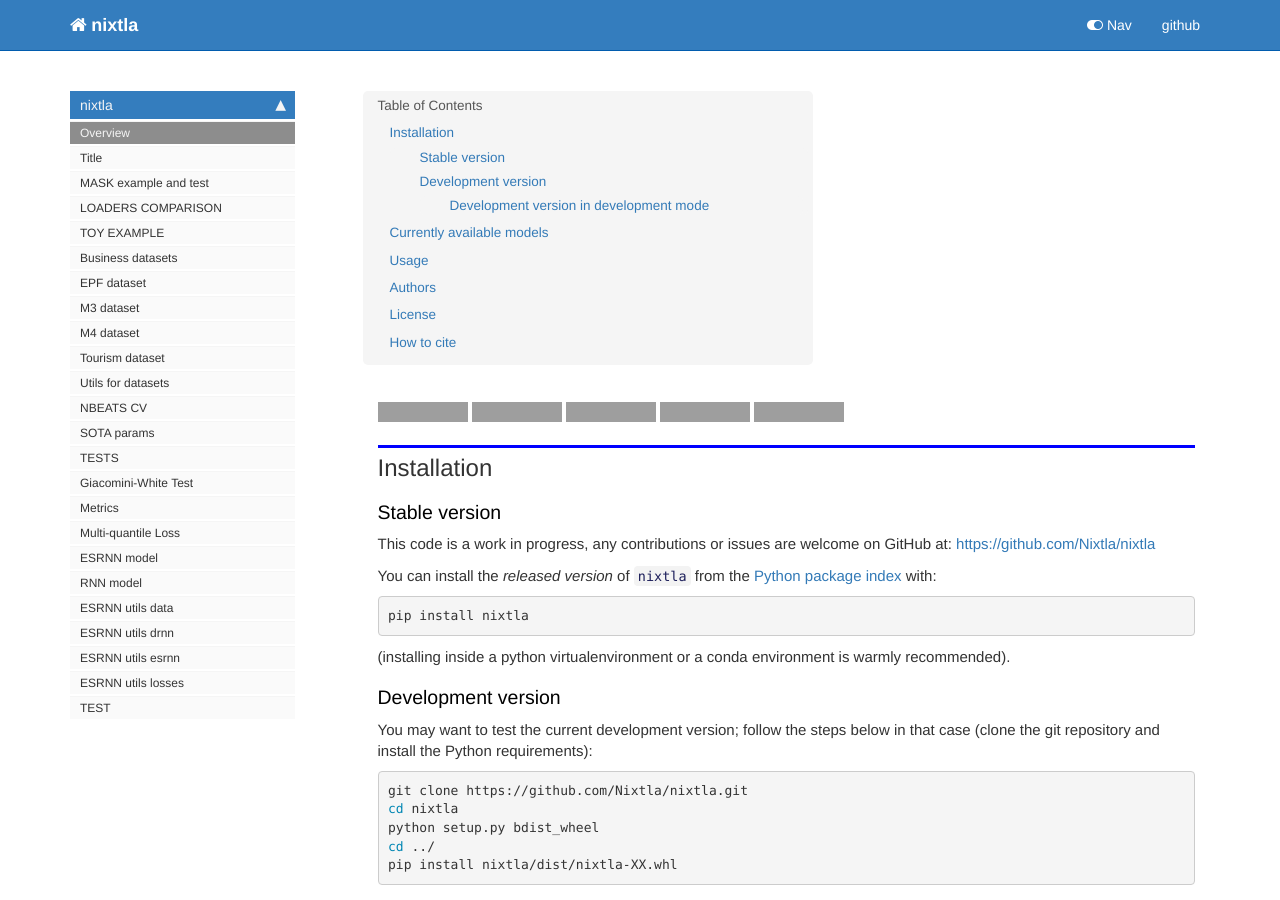
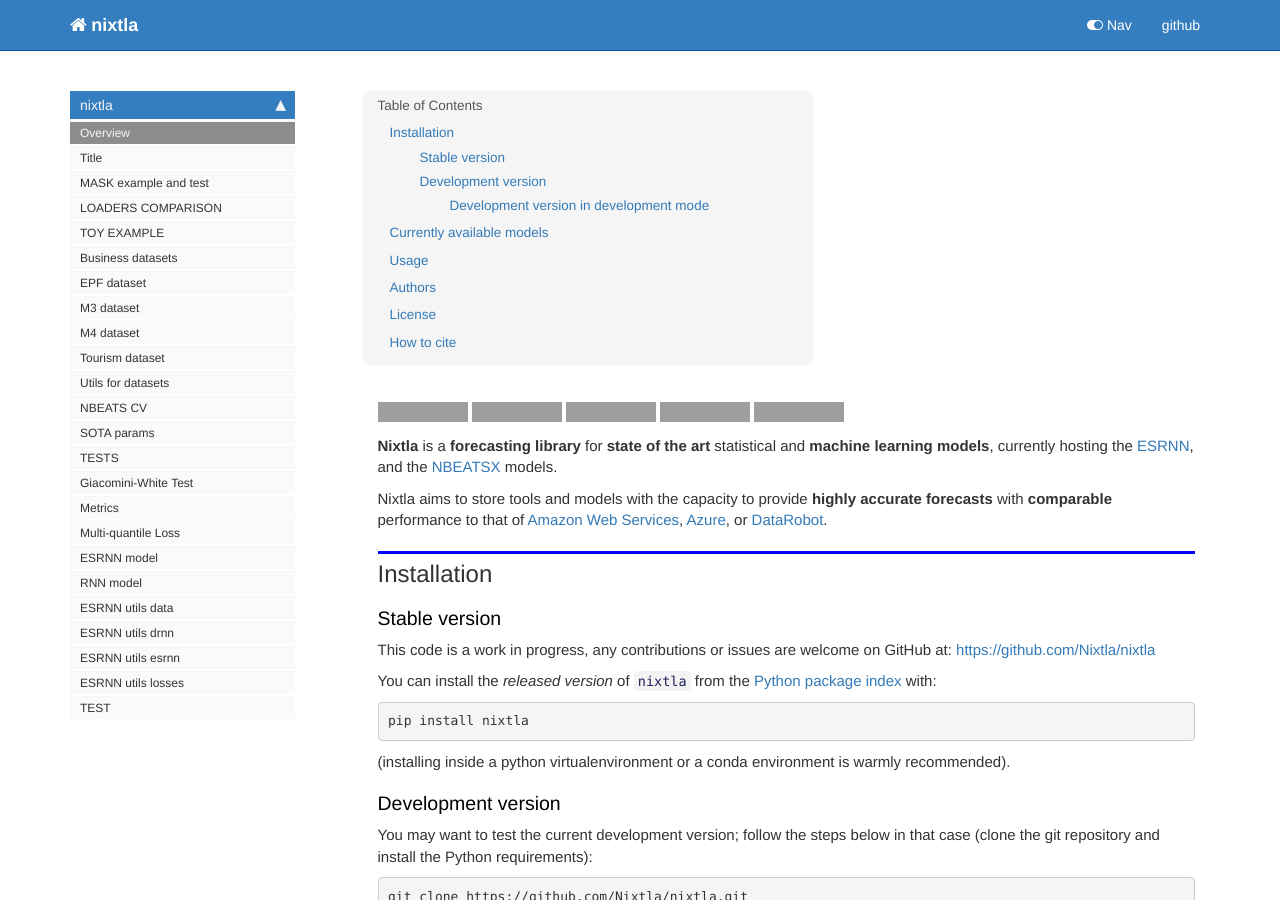
Before and after one commit to Nixtla/Nixtla, a Jekyll site: the page built from docs/index.html, in a window 1280 px wide and 900 px high. Built offline with Jekyll 4.4.1, drawn with Linux system fonts in a browser that asks for light colours; nearby versions of some CDN libraries; comment, search, counter and statistics services are not loaded; grey boxes are pictures that could not be loaded.

Commit message:
missing text

```diff
--- a/docs/index.html
+++ b/docs/index.html
@@ -36,6 +36,14 @@
 <a href="https://pepy.tech/project/esrnn"><img src="https://pepy.tech/badge/esrnn" alt="Downloads"></a>
 <a href="https://www.python.org/downloads/release/python-370/"><img src="https://img.shields.io/badge/python-3.7-blue.svg" alt="Python 3.7"></a>
 <a href="https://github.com/kdgutier/esrnn_torch/blob/master/LICENSE"><img src="https://img.shields.io/badge/License-MIT-green.svg" alt="License: MIT"></a></p>
+
+</div>
+</div>
+</div>
+<div class="cell border-box-sizing text_cell rendered"><div class="inner_cell">
+<div class="text_cell_render border-box-sizing rendered_html">
+<p><strong>Nixtla</strong> is a <strong>forecasting library</strong> for <strong>state of the art</strong> statistical and <strong>machine learning models</strong>, currently hosting the <a href="https://www.sciencedirect.com/science/article/pii/S0169207019301153">ESRNN</a>, and the <a href="https://arxiv.org/abs/1905.10437">NBEATSX</a> models.</p>
+<p>Nixtla aims to store tools and models with the capacity to provide <strong>highly accurate forecasts</strong> with <strong>comparable</strong> performance to that of <a href="https://aws.amazon.com/es/forecast/">Amazon Web Services</a>, <a href="https://docs.microsoft.com/en-us/azure/machine-learning/">Azure</a>, or <a href="https://www.datarobot.com/platform/automated-time-series/">DataRobot</a>.</p>
 
 </div>
 </div>
```
Also changed, not shown: README.md, 1 other file.
